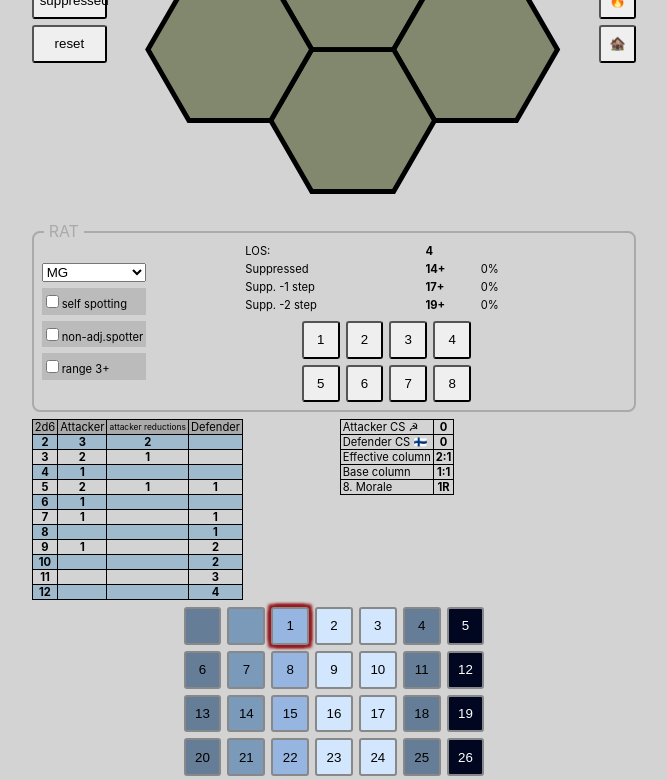
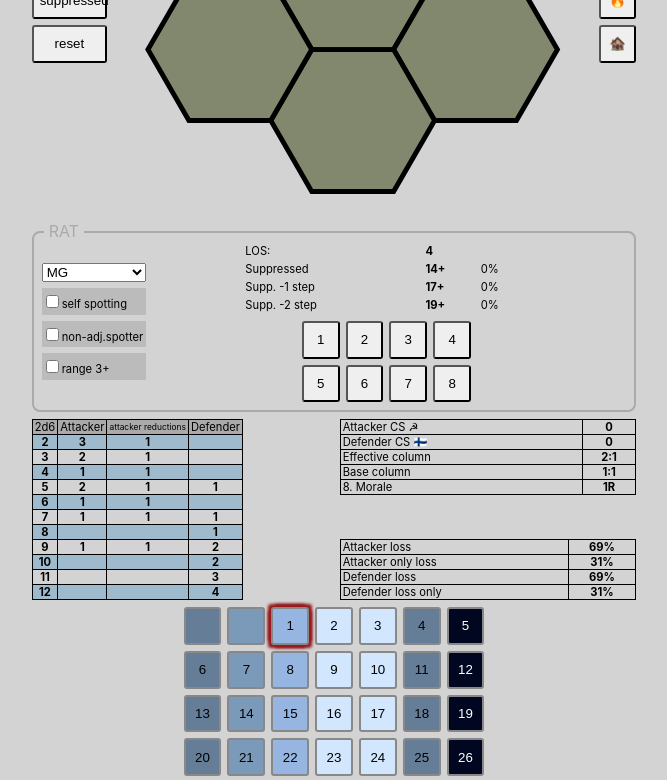
Before and after one commit to rzymek/red-winter-calc, a Preact app: page / in a window 1280 px wide. Shown: the part 411-1191 px from the top of the page, without its empty margins (306-973 px from the left). Built offline with nearby package versions, Linux system fonts and the light colour scheme.

Commit message:
combatProbability.tsx

```diff
--- a/src/index.css
+++ b/src/index.css
@@ -39,11 +39,11 @@ table.border, .border th, .border td {
     padding: 0 2px;
 }
 
-.shifts th {
+.vertical th {
     text-align: left;
 }
 
-.shifts td {
+.vertical td {
     text-align: center;
 }
 .crt td {
--- a/src/redwinter/calc/CRTView.tsx
+++ b/src/redwinter/calc/CRTView.tsx
@@ -1,12 +1,13 @@
 import {state} from "../../state.ts";
+import {defenderLosses} from "./DefenderLosses.tsx";
 
-export interface CombatColumn {
+export type CombatColumn = {
     roll2d6: number;
     defender: number;
     attacker: number;
-}
+}[]
 
-export function CRTView(props: { value: CombatColumn[] }) {
+export function CRTView(props: { value: CombatColumn }) {
     const combatColumns = props.value;
     return <table class="crt border compact">
         <thead>
@@ -38,15 +39,6 @@ function mandatoryAttackerLosses(attacker: number) {
     if (state.assault) {
         return attacker;
     } else {
-        return Math.max(0, attacker - 1);
+        return attacker > 0 ? 1 : 0
     }
 }
-
-
-function defenderLosses(combatResult: { defender: number }) {
-    if (state.hotel) {
-        return Math.max(0, combatResult.defender - 1)
-    } else {
-        return combatResult.defender;
-    }
-}
--- /dev/null
+++ b/src/redwinter/calc/DefenderLosses.tsx
@@ -0,0 +1,9 @@
+import {state} from "../../state.ts";
+
+export function defenderLosses(combatResult: { defender: number }) {
+    if (state.hotel) {
+        return Math.max(0, combatResult.defender - 1)
+    } else {
+        return combatResult.defender;
+    }
+}
--- /dev/null
+++ b/src/redwinter/calc/combatProbability.tsx
@@ -0,0 +1,39 @@
+import {CombatColumn} from "./CRTView.tsx";
+import {Percent} from "../ui/Percent.tsx";
+import {ElementOf} from "./elementOf.tsx";
+import {filter, map, pipe, sum} from "remeda";
+import {exactly2d6} from "../ui/AtLeast2d6.tsx";
+import {defenderLosses} from "./DefenderLosses.tsx";
+
+export function CombatProbability({combatColumn}: { combatColumn: CombatColumn }) {
+    return <table class="vertical border compact">
+        <thead>
+        <tr>
+            <th>Attacker loss</th>
+            <td><Percent value={probability(combatColumn, it => it.attacker > 0)}/></td>
+        </tr>
+        <tr>
+            <th>Attacker only loss</th>
+            <td><Percent value={probability(combatColumn, it => it.attacker > 0 && defenderLosses(it) === 0)}/></td>
+        </tr>
+        <tr>
+            <th>Defender loss</th>
+            <td><Percent value={probability(combatColumn, it => defenderLosses(it) > 0)}/></td>
+        </tr>
+        <tr>
+            <th>Defender loss only</th>
+            <td><Percent value={probability(combatColumn, it => it.attacker == 0 && defenderLosses(it) > 0)}/></td>
+        </tr>
+        </thead>
+    </table>
+}
+
+function probability(combatColumn: CombatColumn, predicate: (it: ElementOf<CombatColumn>) => boolean) {
+    return pipe(
+        combatColumn,
+        map((it, index) => ({match: predicate(it), roll2d6: index + 2})),
+        filter(({match}) => match),
+        map(({roll2d6}) => exactly2d6(roll2d6)),
+        sum()
+    )
+}
--- a/src/redwinter/calc/combatStats.tsx
+++ b/src/redwinter/calc/combatStats.tsx
@@ -6,6 +6,7 @@ import {shifts} from "./shifts.ts";
 import {combatResult, shiftRatio} from "./crt.ts";
 import {Explanation} from "./explanation.tsx";
 import {CRTView} from "./CRTView.tsx";
+import {CombatProbability} from "./combatProbability.tsx";
 
 export function CombatStats() {
     const defender = R.pipe(
@@ -44,9 +45,13 @@ export function CombatStats() {
             <div style={{flex: 1}}>
                 <CRTView value={combatColumn}/>
             </div>
-            <div style={{flex: 1}}>
-                <Explanation attacker={attacker} defender={defender} effectiveRatio={effectiveRatio} ratio={ratio}
+            <div style={{flex: 1, display: 'flex', gap: '3mm', flexDirection: 'column', justifyContent:'space-between'}}>
+                <Explanation attacker={attacker}
+                             defender={defender}
+                             effectiveRatio={effectiveRatio}
+                             ratio={ratio}
                              shift={shift}/>
+                <CombatProbability combatColumn={combatColumn}/>
             </div>
         </div>
     </>
--- /dev/null
+++ b/src/redwinter/calc/elementOf.tsx
@@ -0,0 +1 @@
+export type ElementOf<T extends any[]> = T[number];
--- a/src/redwinter/calc/explanation.tsx
+++ b/src/redwinter/calc/explanation.tsx
@@ -9,7 +9,7 @@ export function Explanation(props: {
     ratio: string,
     shift: { type: string, value: number }[]
 }) {
-    return <table class="shifts compact border">
+    return <table class="vertical compact border">
         <tbody>
         <tr>
             <th>Attacker CS <Flag nationality={otherNationality(state.combatDefenderNationality)}/></th>
--- /dev/null
+++ b/src/redwinter/ui/AtLeast2d6.tsx
@@ -0,0 +1,32 @@
+import {map, mapValues, mergeAll, pipe, range, sum} from "remeda";
+
+export function atLeast2d6(need: number) {
+    if (need <= 2) return 1;
+    if (need > 12) return 0;
+    return pipe(
+        range(2, need - 1),
+        map(v => probabilities2d6[v]),
+        sum(),
+    )
+}
+
+export function exactly2d6(need: number) {
+    if (need < 2 || need > 12) return 0;
+    return probabilities2d6[need];
+}
+const probabilities2d6 = diceSumProbabilities(2, 6);
+
+function diceSumProbabilities(n: number, dice: number): Record<number, number> {
+    const probabilities: Record<number, number> = pipe(
+        range(n, n * dice + 1),
+        map(i => ({[i]: 0})),
+        mergeAll,
+    );
+    for (let i = 1; i <= dice; i++) {
+        for (let j = 1; j <= dice; j++) {
+            probabilities[i + j]++;
+        }
+    }
+    const totalOutcomes = Math.pow(dice, 2);
+    return mapValues(probabilities, v => v / totalOutcomes);
+}
--- /dev/null
+++ b/src/redwinter/ui/Percent.tsx
@@ -0,0 +1,3 @@
+export function Percent(props: { value: number }) {
+    return <>{Math.round(props.value * 100)}%</>;
+}
--- a/src/redwinter/ui/RAT.tsx
+++ b/src/redwinter/ui/RAT.tsx
@@ -8,6 +8,8 @@ import {update} from "../../update.ts";
 import {ratDRM} from "../calc/rat.ts";
 import {getLOS, getTimeOfDay} from "./timeOfDay.tsx";
 import {Checkbox} from "./Checkbox.tsx";
+import {atLeast2d6} from "./AtLeast2d6.tsx";
+import {Percent} from "./Percent.tsx";
 
 function RATCheckbox(props: { value: keyof typeof state.rat.modifiers, children: string, disabled?: boolean }) {
     const {modifiers} = state.rat;
@@ -18,26 +20,11 @@ function RATCheckbox(props: { value: keyof typeof state.rat.modifiers, children:
     </Checkbox>
 }
 
-function probability2d6(need: number) {
-    if (need <= 2) return '100%';
-    if (need > 12) return '0%';
-    const totalOutcomes = 36;
-    let successfulOutcomes = 0;
-    for (let i = 1; i <= 6; i++) {
-        for (let j = 1; j <= 6; j++) {
-            if (i + j >= need) {
-                successfulOutcomes++;
-            }
-        }
-    }
-    return (Math.round((successfulOutcomes / totalOutcomes) * 1000) / 10) + '%';
-}
-
 function RATResult(props: { need: number, children: string }) {
     return <tr>
         <th>{props.children}</th>
         <td>{props.need}+</td>
-        <th>{probability2d6(props.need)}</th>
+        <th><Percent value={atLeast2d6(props.need)}/></th>
     </tr>
 }
 
```
